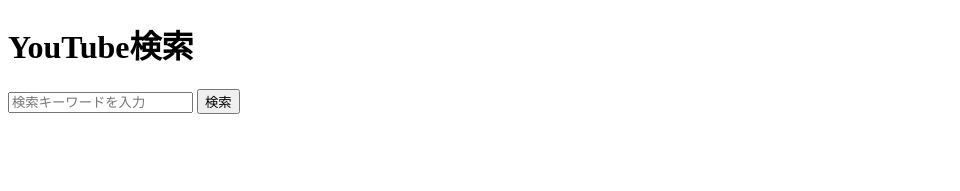
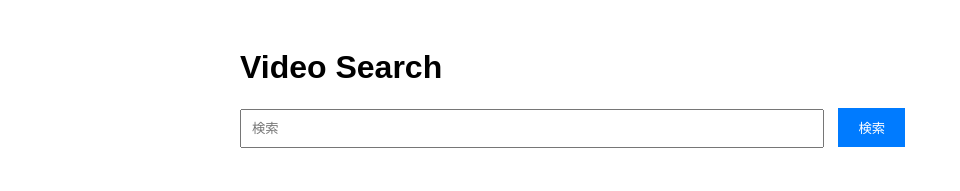
Before and after one commit to pokemogukunn/kk, a website: page public/index.html in a window 1280 px wide. Shown: the whole page, without its empty margins (0-960 px from the left). Drawn offline with Linux system fonts and the light colour scheme; files that its build step writes are made by us from their sources.

Commit message:
Update index.html

```diff
--- a/public/index.html
+++ b/public/index.html
@@ -3,16 +3,18 @@
 <head>
     <meta charset="UTF-8">
     <meta name="viewport" content="width=device-width, initial-scale=1.0">
-    <title>YouTube検索</title>
-    <link rel="stylesheet" href="style.css">
+    <title>Video Search</title>
+    <link rel="stylesheet" href="/static/styles.css">
 </head>
 <body>
     <div class="container">
-        <h1>YouTube検索</h1>
-        <input type="text" id="searchQuery" placeholder="検索キーワードを入力">
-        <button onclick="search()">検索</button>
+        <h1>Video Search</h1>
+        <form id="search-form">
+            <input type="text" id="search-query" placeholder="検索">
+            <button type="submit">検索</button>
+        </form>
         <div id="results"></div>
     </div>
-    <script src="script.js"></script>
+    <script src="/static/scripts.js"></script>
 </body>
 </html>
```
